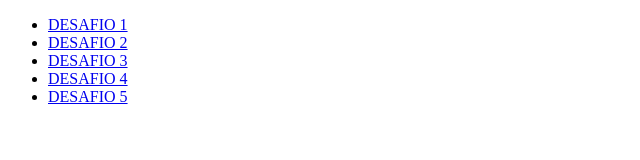
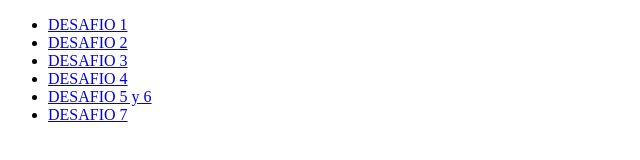
Before and after one commit to prieto-cristian/7-days-of-code, a plain HTML site: page index.html in a window 1280 px wide. Shown: the whole page, without its empty margins (0-640 px from the left). Drawn offline with Linux system fonts and the light colour scheme.

Commit message:
Coloque los enlaces a los desafios 6 y 7

```diff
--- a/index.html
+++ b/index.html
@@ -12,7 +12,8 @@
         <li><a href="./02-dia/desafio-2.html">DESAFIO 2</a></li>
         <li><a href="./03-dia/desafio-3.html">DESAFIO 3</a></li>
         <li><a href="./04-dia/desafio-4.html">DESAFIO 4</a></li>
-        <li><a href="./05-dia/desafio-5.html">DESAFIO 5</a></li>
+        <li><a href="./05-dia/desafio-5.html">DESAFIO 5 y 6</a></li>
+        <li><a href="./07-dia/desafio-7.html">DESAFIO 7</a></li>
     </ul>
 </body>
 </html>
```
